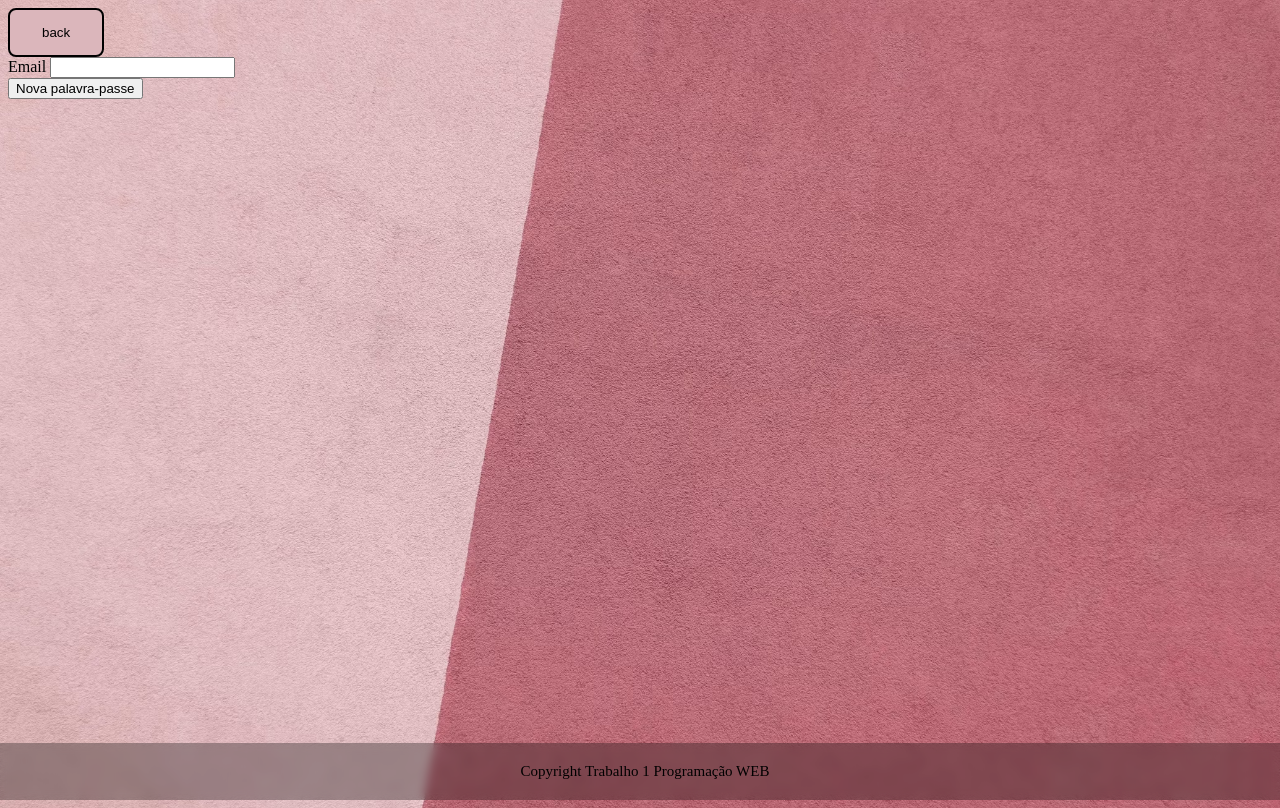
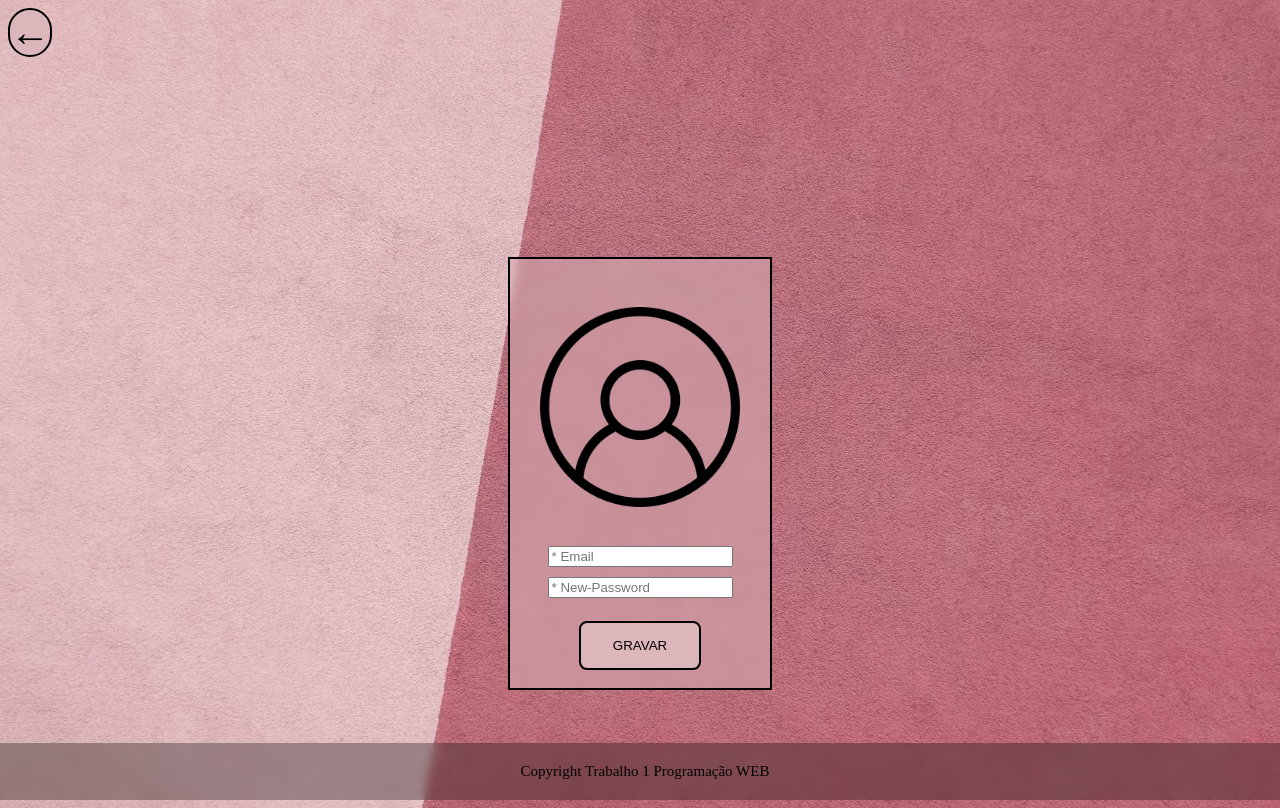
Before and after one commit to Estvexx/Site-Esteves, a plain HTML site: page src/esquecipassword.html in a window 1280 px wide. Drawn offline with Linux system fonts and the light colour scheme.

Commit message:
Alteração no Esqueci Password

```diff
--- a/src/esquecipassword.html
+++ b/src/esquecipassword.html
@@ -10,14 +10,25 @@
 </head>
 
 <body>
-    <a href="login.html"><button class="animacao">back</button></a>
-
-    <div class="Caixa User">
-        Email
-        <input type="text" />
+    <a href="profile.html"><button class="animacao" id="setaesquerda">&#8592</button></a>
+    <div class="centralizarespecial" id="espacamentoinicial">
+        <div class="caixa1">
+            <br>
+            <div class="centralizarimg">
+                <img width="200" src="../imagem/perfil.png" />
+                <br>
+            </div>
+            <input type="text" class="inputs" placeholder="* Email" />
+            <br>
+            <input type="password" class="inputs" placeholder="* New-Password" />
+            <br>
+            <br>
+            <a href="profile.html"><button class="animacao">GRAVAR</button></a>
+            <br>
+            <br>
+        </div>
     </div>
 
-    <button>Nova palavra-passe</button>
 
     <footer>
         <p>Copyright Trabalho 1 Programação WEB</p>
```
Also changed, not shown: src/login.html (+6 -5 lines), src/stylebase.css (+9 -10 lines).
